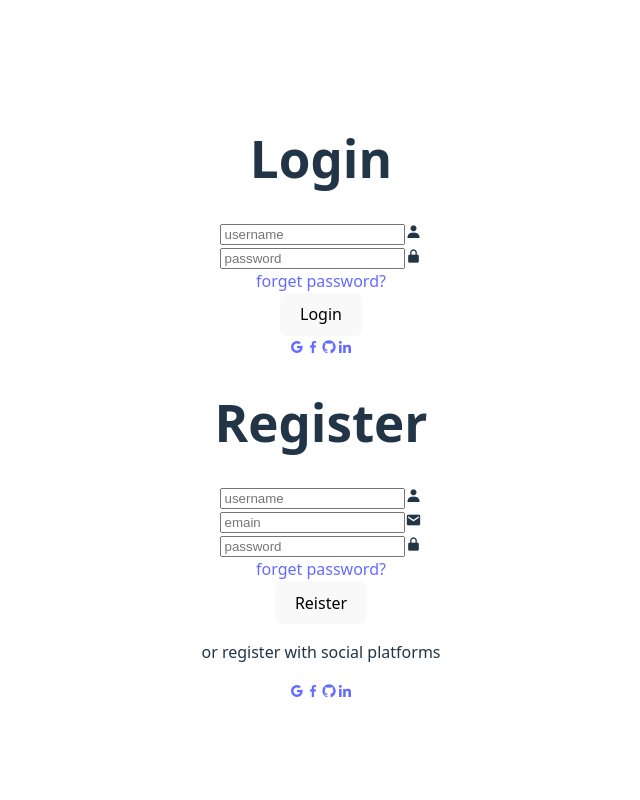
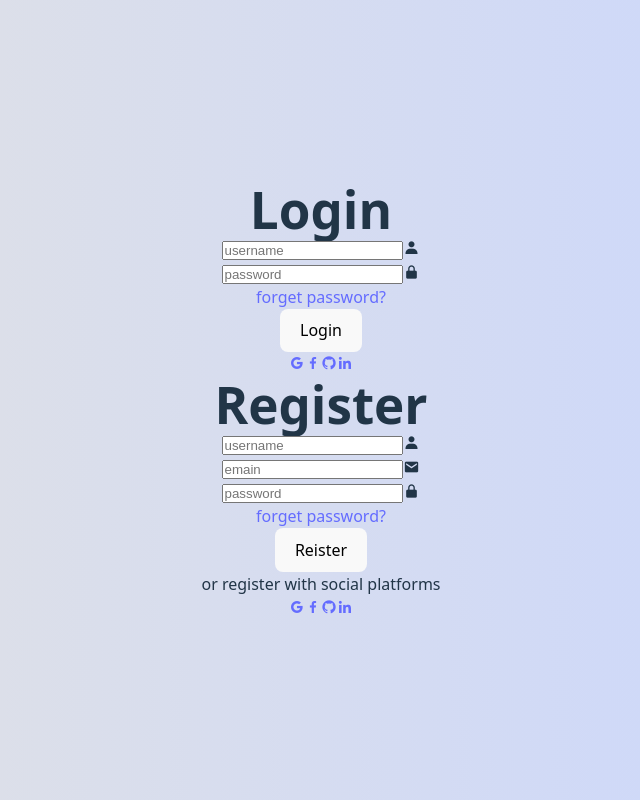
Before and after one commit to AminSBU/animated_login_signup_form, a React (Vite) app in the folder animated_logn_signup/: page / in a window 1280 px wide. Shown: the whole page, without its empty margins (319-959 px from the left). Built offline with nearby package versions, Linux system fonts and the light colour scheme.

Commit message:
body in css and import css in jsx

```diff
--- a/animated_logn_signup/src/Login.css
+++ b/animated_logn_signup/src/Login.css
@@ -6,3 +6,11 @@
     text-decoration: none;
     list-style: none;
 }
+
+body{
+    display: flex;
+    justify-content: center;
+    align-items: center;
+    min-height: 100vh;
+    background: linear-gradient(90deg, #e2e2e2, #c9d6ff);
+}
--- a/animated_logn_signup/src/login.jsx
+++ b/animated_logn_signup/src/login.jsx
@@ -1,3 +1,4 @@
+import './Login.css'
 
 function Login()
 {
```
